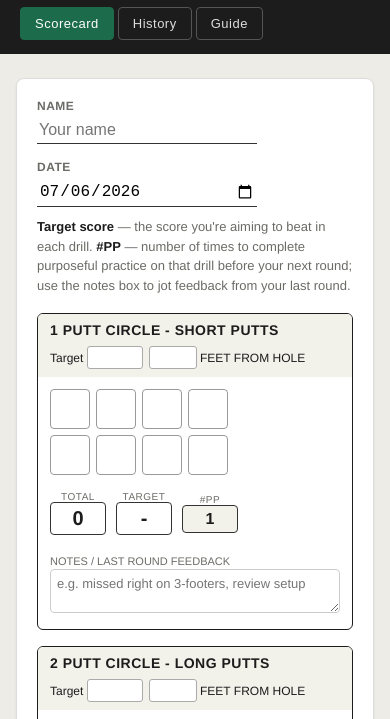
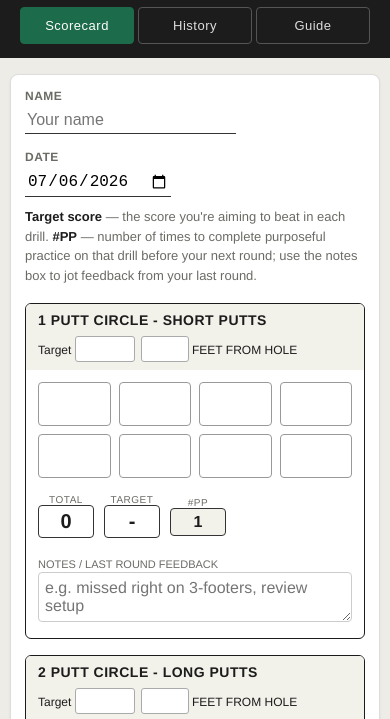
Before and after one commit to bixBeta/golfdrill, a plain HTML site: page index.html in a window 390 px wide. Shown: the part 62-781 px from the top of the page. Drawn offline with Linux system fonts and the light colour scheme.

Commit message:
Improve iPhone/mobile compatibility (tap targets, no zoom-on-focus, safe areas)

```diff
--- a/index.html
+++ b/index.html
@@ -2,7 +2,13 @@
 <html lang="en">
 <head>
 <meta charset="UTF-8">
-<meta name="viewport" content="width=device-width, initial-scale=1.0">
+<meta name="viewport" content="width=device-width, initial-scale=1.0, viewport-fit=cover">
+<meta name="apple-mobile-web-app-capable" content="yes">
+<meta name="mobile-web-app-capable" content="yes">
+<meta name="apple-mobile-web-app-status-bar-style" content="black-translucent">
+<meta name="apple-mobile-web-app-title" content="Scoring Tracker">
+<meta name="theme-color" content="#1c1c1c">
+<meta name="format-detection" content="telephone=no">
 <title>Scoring Practice Tracker</title>
 <style>
   :root {
@@ -15,11 +21,14 @@
     --card: #ffffff;
   }
   * { box-sizing: border-box; }
+  html { -webkit-text-size-adjust: 100%; text-size-adjust: 100%; }
   body {
     margin: 0;
     font-family: "Helvetica Neue", Arial, sans-serif;
     background: #eeece6;
     color: var(--ink);
+    overflow-x: hidden;
+    padding-bottom: env(safe-area-inset-bottom);
   }
   header.top {
     background: var(--ink);
@@ -155,11 +164,11 @@
     flex-wrap: wrap;
   }
   .drill-head input[type=number] {
-    width: 56px;
+    width: 60px;
     padding: 3px 4px;
     border: 1px solid #aaa;
     border-radius: 3px;
-    font-size: 13px;
+    font-size: 16px;
   }
   .drill-body {
     display: flex;
@@ -177,7 +186,7 @@
     width: 40px;
     height: 40px;
     text-align: center;
-    font-size: 15px;
+    font-size: 16px;
     border: 1px solid #999;
     border-radius: 4px;
   }
@@ -216,7 +225,7 @@
   .notes textarea {
     width: 100%;
     min-height: 44px;
-    font-size: 13px;
+    font-size: 16px;
     padding: 6px;
     border: 1px solid #ccc;
     border-radius: 4px;
@@ -241,8 +250,13 @@
   button.secondary { background: #fff; color: var(--ink); border: 1px solid #999; }
   button.danger { background: #fff; color: var(--accent-red); border: 1px solid var(--accent-red); }
 
+  .history-scroll {
+    overflow-x: auto;
+    -webkit-overflow-scrolling: touch;
+  }
   table.history {
     width: 100%;
+    min-width: 480px;
     border-collapse: collapse;
     font-size: 13px;
   }
@@ -312,8 +326,18 @@
   }
 
   @media (max-width: 600px) {
-    .attempts { grid-template-columns: repeat(4, 40px); }
+    main { padding: 0 10px 40px; margin: 16px auto; }
+    .card { padding: 14px; }
+    .attempts { grid-template-columns: repeat(4, 1fr); gap: 8px; }
+    .attempts input { width: 100%; height: 44px; }
     header.top { flex-direction: column; align-items: flex-start; }
+    nav.tabs { width: 100%; }
+    nav.tabs button { flex: 1; padding: 10px 6px; }
+    .drill-head { flex-direction: column; align-items: flex-start; }
+    .meta-row input[type=text], .meta-row input[type=date] { min-width: 0; width: 100%; }
+    .actions { flex-direction: column; }
+    .actions button { width: 100%; }
+    button.primary, button.secondary, button.danger { min-height: 44px; }
   }
 </style>
 </head>
@@ -514,12 +538,12 @@ function renderDrills() {
 
     const targetFieldsHtml = d.isGoToClub
       ? `
-        <label>Target <input type="number" data-drill="${d.key}" data-field="target" value="${row.target}"> total yards</label>
-        <label>Minimum <input type="number" data-drill="${d.key}" data-field="minWidth" value="${row.minWidth}"> yd fairway width</label>
+        <label>Target <input type="number" inputmode="numeric" data-drill="${d.key}" data-field="target" value="${row.target}"> total yards</label>
+        <label>Minimum <input type="number" inputmode="numeric" data-drill="${d.key}" data-field="minWidth" value="${row.minWidth}"> yd fairway width</label>
       `
       : `
-        <label>Target <input type="number" data-drill="${d.key}" data-field="target" value="${row.target}"></label>
-        <label><input type="number" data-drill="${d.key}" data-field="unitValue" value="${row.unitValue}" style="width:48px"> ${d.unit}</label>
+        <label>Target <input type="number" inputmode="numeric" data-drill="${d.key}" data-field="target" value="${row.target}"></label>
+        <label><input type="number" inputmode="numeric" data-drill="${d.key}" data-field="unitValue" value="${row.unitValue}" style="width:48px"> ${d.unit}</label>
       `;
 
     return `
@@ -661,10 +685,12 @@ function renderHistory() {
     </tr>`;
   }).join('');
   el.innerHTML = `
-    <table class="history">
-      <thead><tr><th>Date</th><th>Name</th><th>Totals (PP:score)</th><th>Actions</th></tr></thead>
-      <tbody>${rowsHtml}</tbody>
-    </table>`;
+    <div class="history-scroll">
+      <table class="history">
+        <thead><tr><th>Date</th><th>Name</th><th>Totals (PP:score)</th><th>Actions</th></tr></thead>
+        <tbody>${rowsHtml}</tbody>
+      </table>
+    </div>`;
 
   el.querySelectorAll('.load-btn').forEach(btn => {
     btn.addEventListener('click', () => {
```
